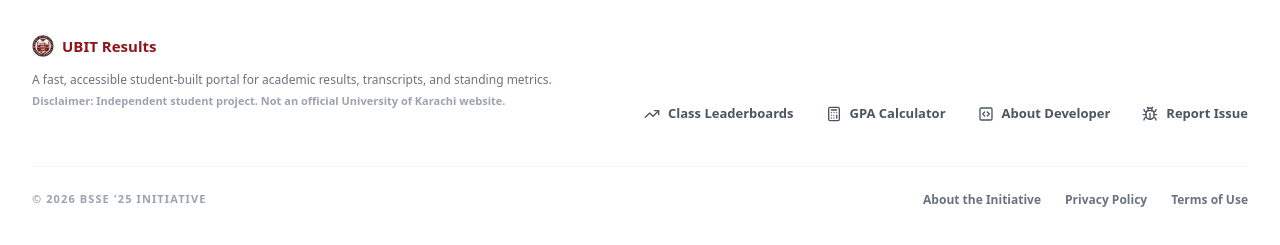
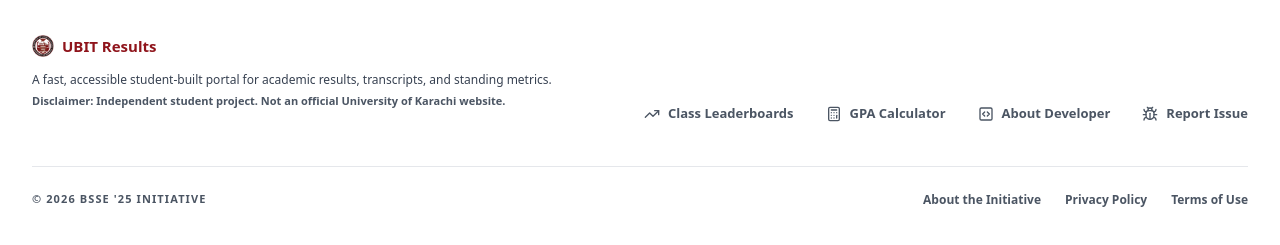
Before and after one commit to codewithmahad/ubit-semester-result-dashboard, a Next.js app: page / in a window 1280 px wide. Shown: the part 921-1166 px from the top of the page. Built offline with nearby package versions, Linux system fonts and the light colour scheme.

Commit message:
feat: add class leaderboard page, privacy policy, and global footer component

```diff
--- a/src/app/class/[batch]/[section]/page.tsx
+++ b/src/app/class/[batch]/[section]/page.tsx
@@ -53,7 +53,7 @@
       <main className="flex-1 w-full max-w-[1800px] mx-auto px-0 sm:px-6 py-6 sm:py-8">
         <BatchMetrics />
 
-        <div className="bg-white border-t border-b sm:border border-gray-300 px-4 sm:px-6 py-2 pb-6 max-h-[calc(100vh-10rem)]">
+        <div className="bg-white border-t border-b sm:border border-gray-300 px-4 sm:px-6 py-2 pb-6 mb-8">
           <DashboardTabs semester1={semester1} semester2={semester2} />
         </div>
       </main>
--- a/src/app/privacy/page.tsx
+++ b/src/app/privacy/page.tsx
@@ -29,9 +29,11 @@
         </p>
 
         <article className="prose prose-zinc max-w-none prose-headings:text-[#1f2432] prose-headings:font-bold prose-p:text-gray-600 prose-p:leading-loose">
-          <p className="mb-8 p-5 bg-white border border-gray-200 rounded-xl text-[14px] shadow-sm">
-            <strong>TL;DR:</strong> We do not track you. We do not use cookies. We do not require accounts, passwords, or emails. We do not sell data. The UBIT Results Portal is a zero-telemetry, static application.
-          </p>
+          <div className="mb-8 p-6 bg-blue-50 border border-blue-100 rounded-xl shadow-sm">
+            <p className="text-[15px] text-blue-900 font-medium leading-relaxed m-0">
+              <strong className="text-blue-950 font-black tracking-wide">TL;DR:</strong> We do not track you. We do not use cookies. We do not require accounts, passwords, or emails. We do not sell data. The UBIT Results Portal is a zero-telemetry, static application.
+            </p>
+          </div>
 
           <h2 className="text-xl md:text-2xl font-bold mb-4">1. Information We Collect</h2>
           <p className="mb-6">
--- a/src/components/footer.tsx
+++ b/src/components/footer.tsx
@@ -14,10 +14,10 @@
             <h4 className="font-bold text-[#8F141B] text-[15px]">UBIT Results</h4>
           </div>
 
-          <p className="text-[12px] font-medium text-gray-500 leading-relaxed overflow-wrap-normal">
+          <p className="text-[12px] font-medium text-gray-700 leading-relaxed overflow-wrap-normal">
             A fast, accessible student-built portal for academic results, transcripts, and standing metrics.
           </p>
-          <p className="text-[11px] font-semibold text-gray-400 mt-1 mb-4">
+          <p className="text-[11px] font-semibold text-gray-600 mt-1 mb-4">
             Disclaimer: Independent student project. Not an official University of Karachi website.
           </p>
         </div>
@@ -58,11 +58,11 @@
       </div>
 
       {/* Bottom Legal Utilities Bar */}
-      <div className="max-w-[1800px] mx-auto mt-10 pt-6 border-t border-gray-100 flex flex-col md:flex-row items-center justify-between gap-4 md:gap-0">
-        <p className="text-[11px] font-bold text-gray-400 uppercase tracking-widest text-center md:text-left">
+      <div className="max-w-[1800px] mx-auto mt-10 pt-6 border-t border-gray-200 flex flex-col md:flex-row items-center justify-between gap-4 md:gap-0">
+        <p className="text-[11px] font-bold text-gray-600 uppercase tracking-widest text-center md:text-left">
           &copy; {new Date().getFullYear()} BSSE &#39;25 Initiative
         </p>
-        <div className="flex flex-wrap justify-center gap-4 sm:gap-6 text-[12px] font-semibold text-gray-500">
+        <div className="flex flex-wrap justify-center gap-4 sm:gap-6 text-[12px] font-bold text-gray-600">
           <Link href="/about" className="hover:text-[#0056D2] transition-colors">About the Initiative</Link>
           <Link href="/privacy" className="hover:text-[#0056D2] transition-colors">Privacy Policy</Link>
           <Link href="/terms" className="hover:text-[#0056D2] transition-colors">Terms of Use</Link>
```
